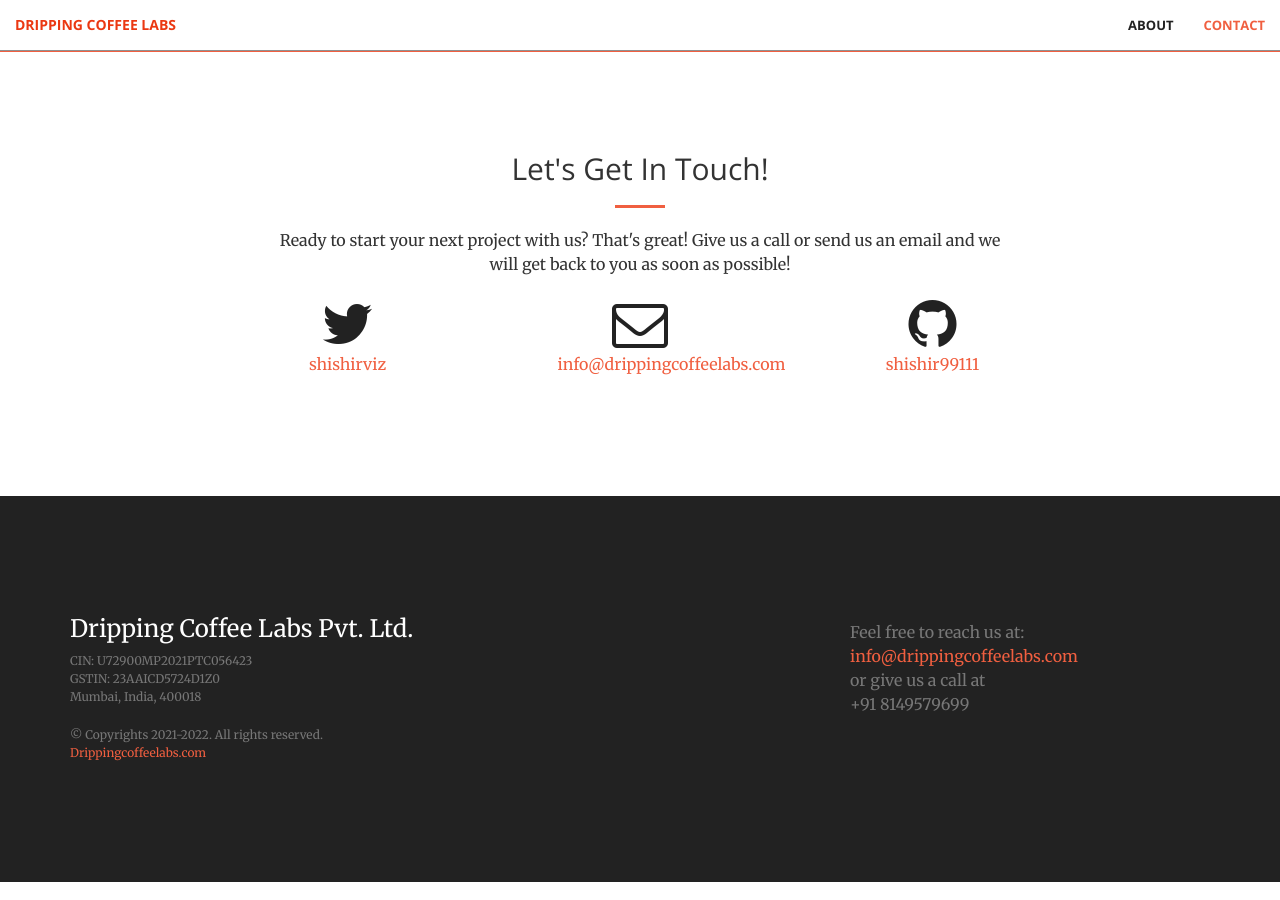
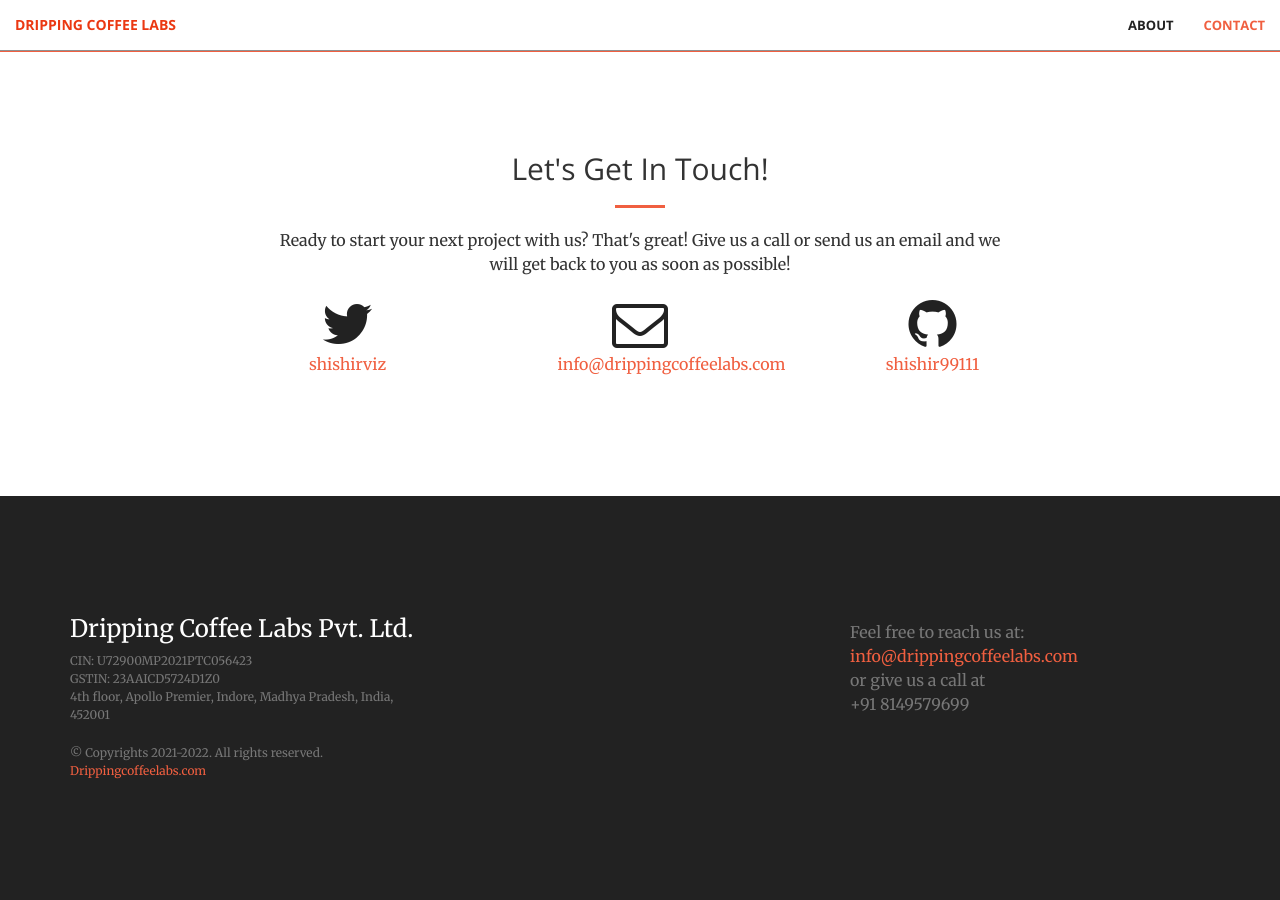
Before and after one commit to shishir99111/consulting-portfolio, a Jekyll site: the page built from index.html, in a window 1280 px wide and 900 px high, scrolled down 1266 px. Built offline with Jekyll 4.4.1, drawn with Linux system fonts in a browser that asks for light colours.

Commit message:
updated address

```diff
--- a/_includes/contact.html
+++ b/_includes/contact.html
@@ -33,7 +33,7 @@
             <div class="row gy-4 gx-5">
                 <div class="col-lg-4 col-md-6">
                     <h5 class="h3 text-white">Dripping Coffee Labs Pvt. Ltd.</h5>
-                    <p class="small text-muted mb-0">CIN: U72900MP2021PTC056423</br>GSTIN: 23AAICD5724D1Z0</br>Mumbai, India, 400018</p>
+                    <p class="small text-muted mb-0">CIN: U72900MP2021PTC056423</br>GSTIN: 23AAICD5724D1Z0</br>4th floor, Apollo Premier, Indore, Madhya Pradesh, India, 452001</p>
                     <p class="small text-muted mb-0">&copy; Copyrights 2021-2022. All rights reserved. <a class="text-primary" href="#">Drippingcoffeelabs.com</a></p>
                 </div>
                 <div class="col-lg-2 col-md-6">
```
